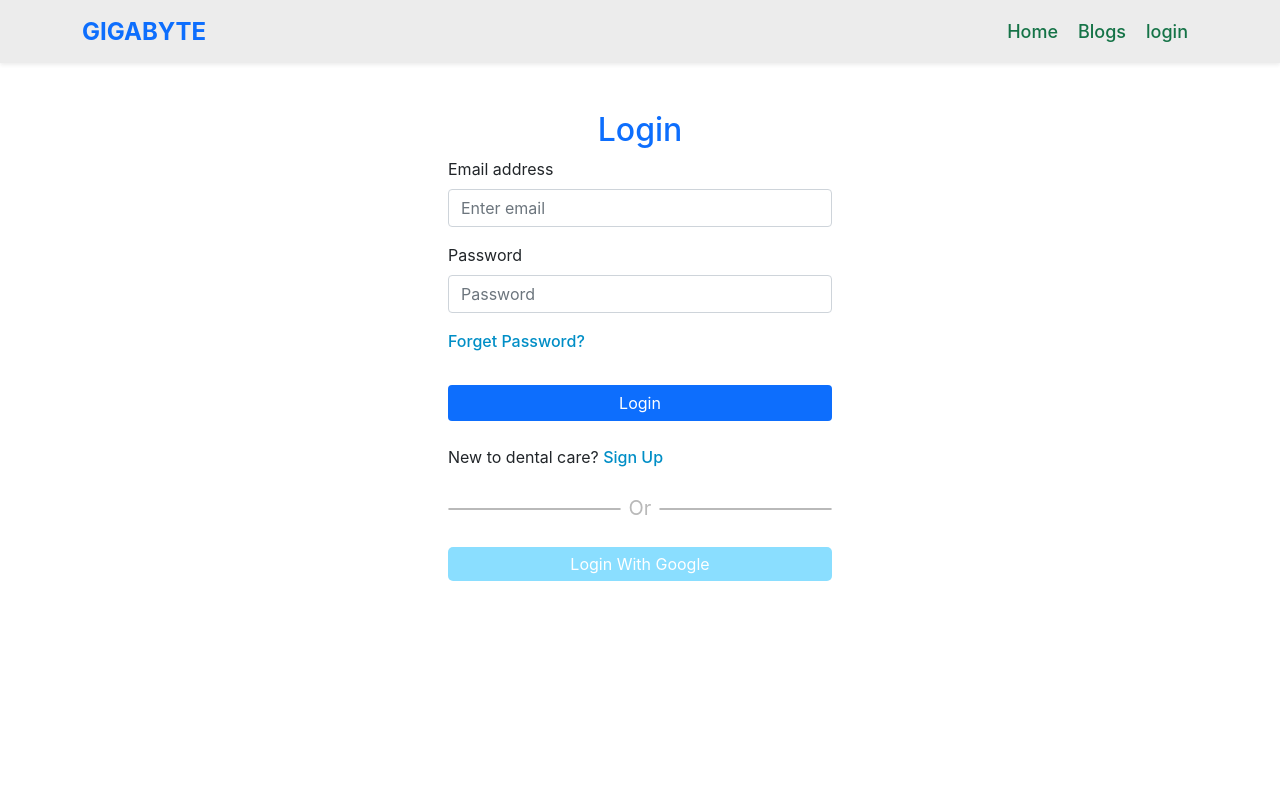
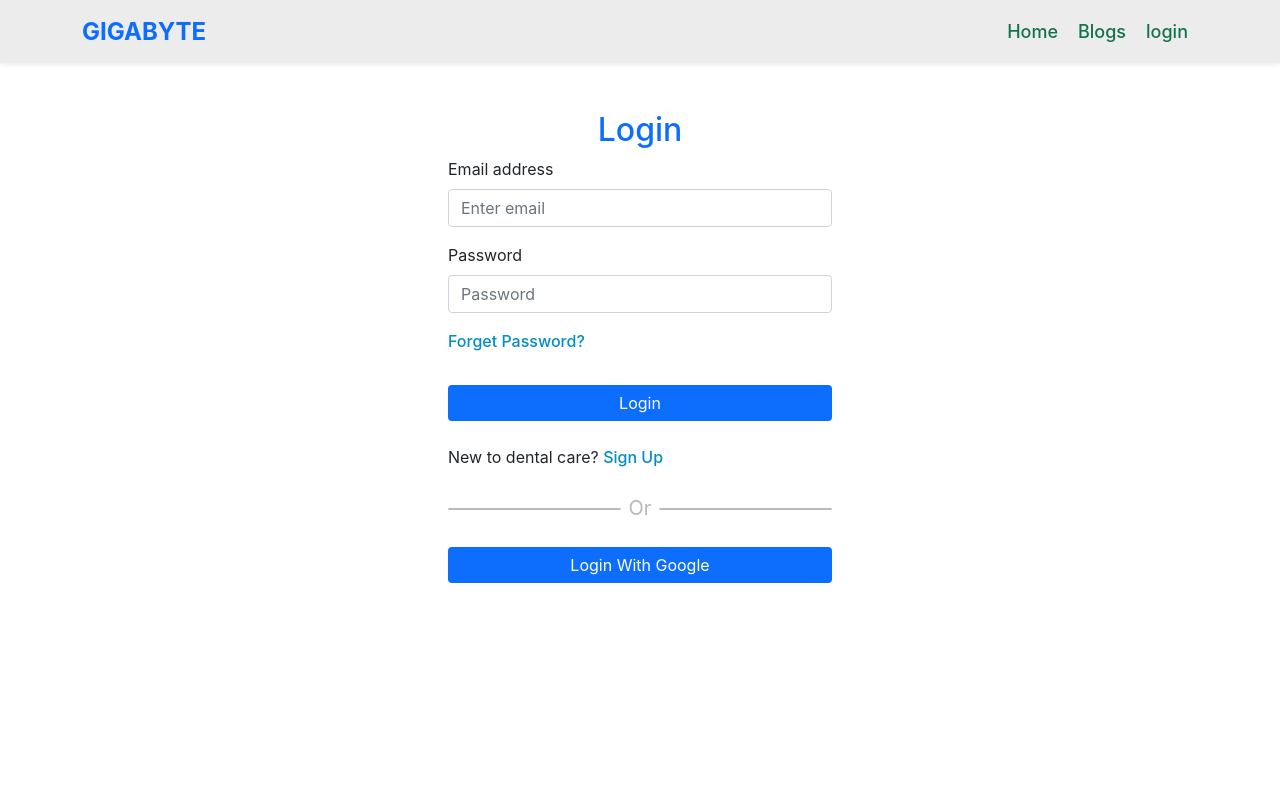
Before and after one commit to KamrulHasan05/manufacture-client-side, a React (Create React App) app: page /login in a window 1280 px wide. Shown: the top 800 px of the page. Built offline with nearby package versions, Linux system fonts and the light colour scheme; no server answers; the HTML template or start-up script is replaced by a standard one.

Commit message:
login page done

```diff
--- a/src/components/HomePage/Banner/Banner.js
+++ b/src/components/HomePage/Banner/Banner.js
@@ -10,7 +10,7 @@ const Banner = () => {
                         <div className='p-3'>
                             <h1 className='heading-title text-primary mb-3'>GIGABYTE MOTHERBOARD</h1>
                             <p>GIGABYTE Ultra Durable™ 3 series motherboards provide the stability, reliability and longevity essential to meet the power needs of high-end processors and other components running today's most demanding applications and games.</p>
-                            <button className='btn btn-success'>Explore  Now</button>
+                            <button className='btn btn-primary'>Explore  Now</button>
                         </div>
                     </div>
                     <div className="col-md-6 text-md-end">
--- a/src/components/HomePage/Parts/Parts.js
+++ b/src/components/HomePage/Parts/Parts.js
@@ -12,7 +12,7 @@ const Parts = () => {
     }, [])
     return (
         <section className='my-5 container'>
-            <h1 className='text-center my-4'>Our <span className='text-primary'>Products</span></h1>
+            <h1 className='text-center my-4'> <span className='text-primary'>Our Products</span></h1>
             <div className="row g-3">
                 {
                     newParts.map((p, index) => <PartsDetails key={index} parts={p}></PartsDetails>)
--- a/src/components/Login/Login.css
+++ b/src/components/Login/Login.css
@@ -1,15 +1,3 @@
-.google-button {
-    background: #8adeff;
-    color: white;
-    padding: 5px 0px;
-    border-radius: 5px;
-}
-
-.google-button:hover {
-    background: #1bbeff;
-}
-
-
 .from-container {
     width: 30%;
 }
--- a/src/components/Login/Login.js
+++ b/src/components/Login/Login.js
@@ -86,7 +86,7 @@ const Login = () => {
                     <div className='or fs-5'>Or</div>
                 </div>
                 <div className='text-center mt-4'>
-                    <button onClick={() => signInWithGoogle()} className='google-button w-100 border-0'>Login With Google</button>
+                    <button onClick={() => signInWithGoogle()} className=' btn btn-primary w-100 border-0'>Login With Google</button>
                 </div>
             </div>
         </div>
```
